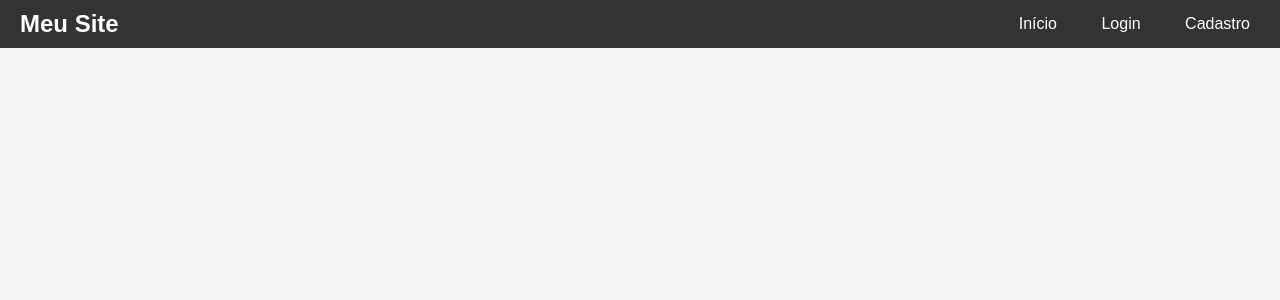
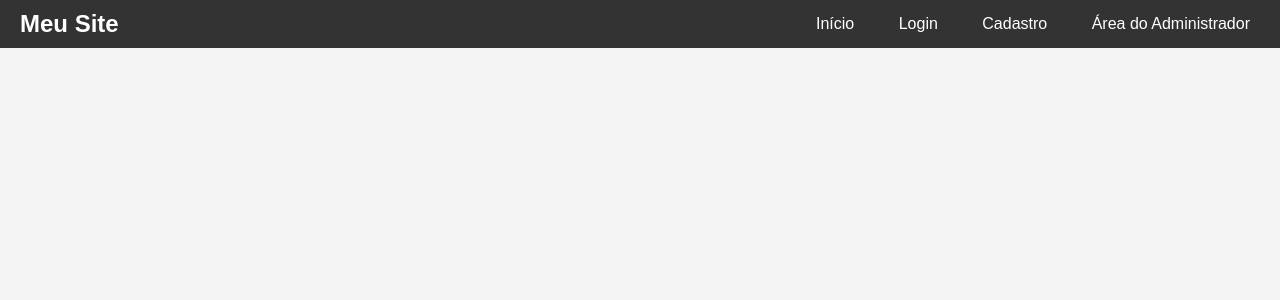
Before and after one commit to mericxy/sistema-de-reserva, a Django app: page /dashboard/ in a window 1280 px wide. Shown: the top 300 px of the page. Run offline with Django 5.2, Linux system fonts and the light colour scheme; the visitor is signed in with stand-in values (Sample User, id 1).

Commit message:
fix: adm button

```diff
--- a/setup/static/styles/style.css
+++ b/setup/static/styles/style.css
@@ -122,3 +122,7 @@ button,
   color: #856404;
   border: 1px solid #ffeeba;
 }
+
+.btn-admin {
+  background: #28a745;
+}
--- a/templates/meuapp/partials/_header.html
+++ b/templates/meuapp/partials/_header.html
@@ -6,5 +6,8 @@
         <a href="{% url 'index' %}">Início</a>
         <a href="{% url 'login' %}">Login</a>
         <a href="{% url 'cadastro' %}">Cadastro</a>
+        {% if user.is_superuser %}
+        <a href="#">Área do Administrador</a>
+        {% endif %}
     </nav>
 </header>
```
